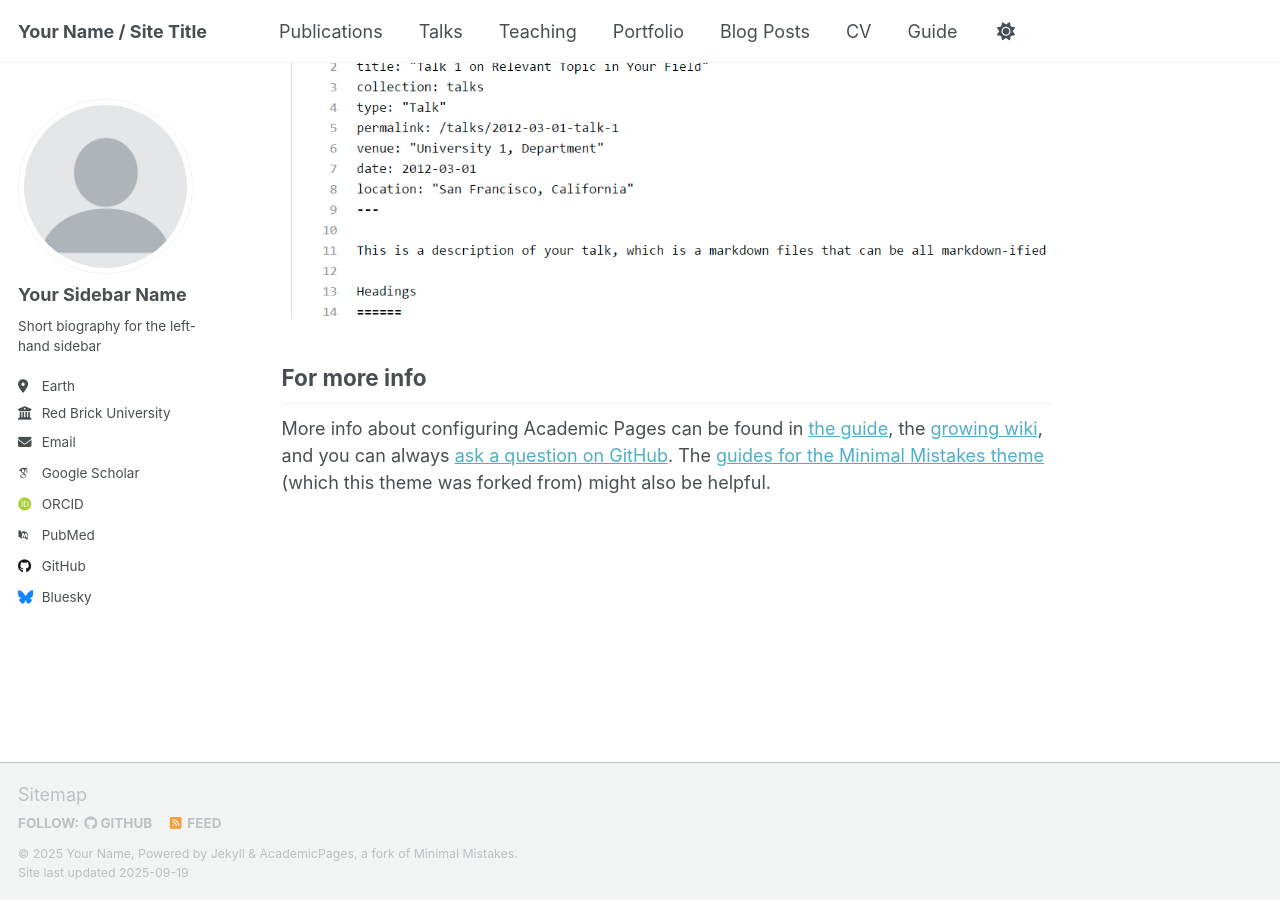
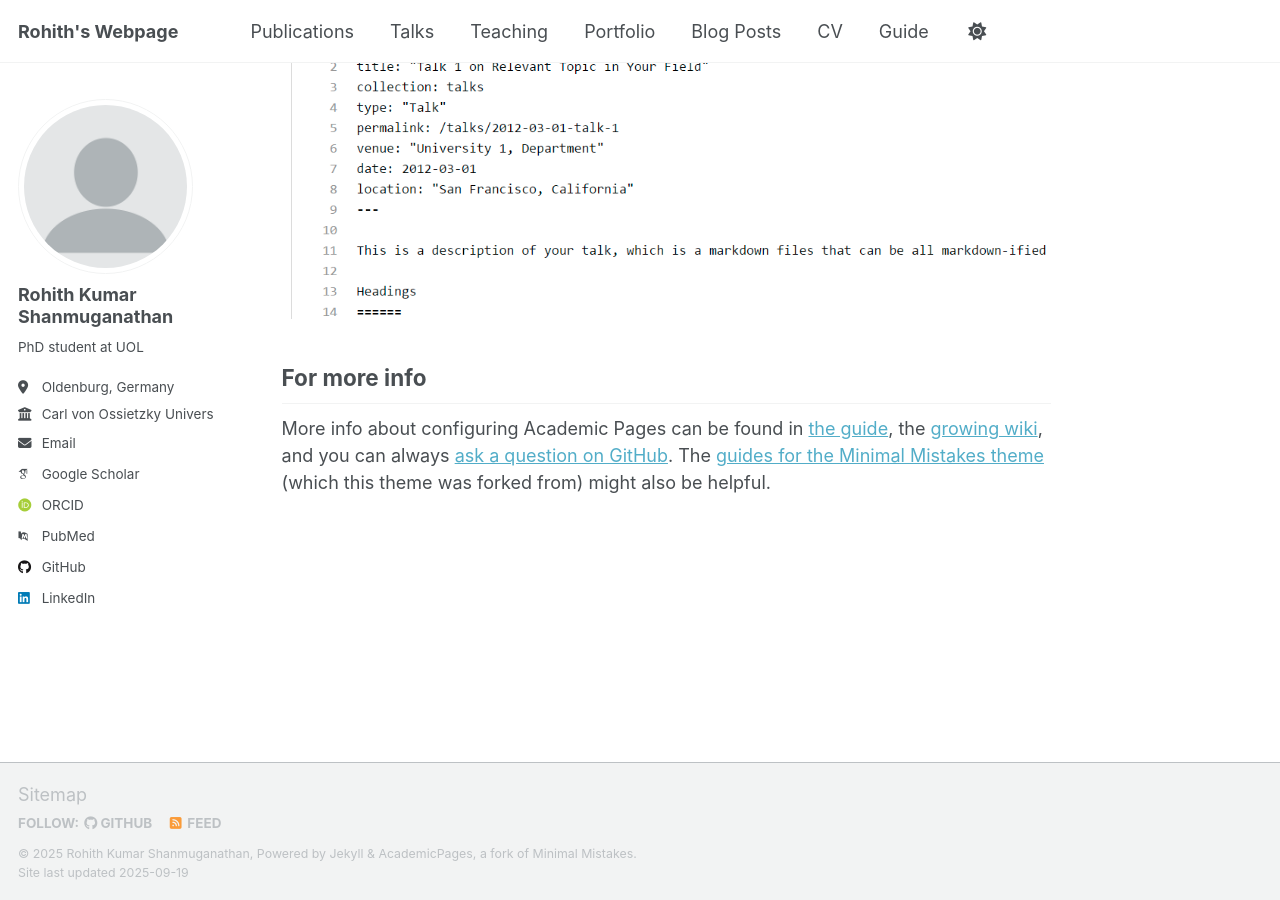
Before and after one commit to rohithsh/rohithsh.github.io, a Jekyll site: the page built from _pages/about.md, in a window 1280 px wide and 900 px high, scrolled down 2880 px. Built offline with Jekyll 4.4.1, drawn with Linux system fonts in a browser that asks for light colours; some web fonts are replaced; a script that is not in the unit is left out.

Commit message:
Update _config.yml

```diff
--- a/_config.yml
+++ b/_config.yml
@@ -9,14 +9,14 @@
 # Basic Site Settings
 locale                   : "en-US"
 site_theme               : "default" # Currently available options are "default", "air"
-title                    : "Your Name / Site Title"
+title                    : "Rohith's Webpage"
 title_separator          : "-"
-name                     : &name "Your Name"
-description              : &description "Your Name's academic portfolio"   # Update this with a general description of your site, this is the default if not overridden by a page
-url                      : https://academicpages.github.io # The base hostname & protocol for your site e.g. "https://[your GitHub username].github.io",
+name                     : &name "Rohith Kumar Shanmuganathan"
+description              : &description "Rohith's Webpage"   # Update this with a general description of your site, this is the default if not overridden by a page
+url                      : https://rohithsh.github.io # The base hostname & protocol for your site e.g. "https://[your GitHub username].github.io",
                                                            # or if you already have some other page hosted on Github then use "https://[your GitHub username].github.io/[Your Repo Name]"
 baseurl                  : "" # the subpath of your site, e.g. "/blog"
-repository               : "academicpages/academicpages.github.io"
+repository               : "rohithsh/rohithsh.github.io"
 
 # Site Author - The following control what appear as part of the author content on the side bar.
 #               If a field is blank the icon and link will not appear, otherwise it will be shown.
@@ -24,13 +24,12 @@
 author:
   # Biographic information
   avatar           : "profile.png"
-  name             : "Your Sidebar Name"
+  name             : "Rohith Kumar Shanmuganathan"
   pronouns         : # example: "she/her"
-  bio              : "Short biography for the left-hand sidebar"
-  location         : "Earth"
-  employer         : "Red Brick University"
-  uri              : # URL
-  email            : "none@example.org"
+  bio              : "PhD student at UOL"
+  location         : "Oldenburg, Germany"
+  employer         : "Carl von Ossietzky University of Oldenburg"
+  email            : "rohith[dot]kumar[dot]shanmuganathan[at]uni-oldenburg.de"
 
   # Academic websites
   academia         : # URL
@@ -45,39 +44,10 @@
   scopus           : # URL
 
   # Repositories and software development
-  bitbucket        : # Username - Update with your username on the site
-  codepen          : # Username
-  dribbble         : # Username
-  github           : "academicpages"
-  kaggle           : # Username
-  stackoverflow    : # User number or user number and name (i.e., use "1" or "1/jeff-atwood")
+  github           : "rohithsh"
 
   # Social media
-  artstation       : # Username
-  bluesky          : "bsky.app" # Replace this with you Bluesky username
-  facebook         : # Username
-  flickr           : # Username
-  foursquare       : # Username
-  goodreads        : # Username
-  google_plus      : # Username
-  keybase          : # Username
-  instagram        : # Username
-  lastfm           : # Username
-  linkedin         : # Username
-  mastodon         : # URL
-  medium           : # URL
-  pinterest        : # Username
-  soundcloud       : # Username
-  steam            : # Username
-  telegram         : # URL
-  tumblr           : # Username
-  twitter          : # Username for X / Twitter
-  vine             : # Username
-  weibo            : # Username
-  wikipedia        : # Username
-  xing             : # Username
-  youtube          : # Username
-  zhihu            : # Username
+  linkedin         : "rohith-kumar-shanmuganathan"
 
 # Publication Category - The following the list of publication categories and their headings
 publication_category:
@@ -131,23 +101,6 @@
 bing_site_verification   :
 alexa_site_verification  :
 yandex_site_verification :
-
-
-# Social Sharing
-twitter:
-  username               : &twitter
-facebook:
-  username               :
-  app_id                 :
-  publisher              :
-og_image                 :  # Social media default site image
-og_description           :  # Social media default site image description
-# For specifying social profiles
-# - https://developers.google.com/structured-data/customize/social-profiles
-social:
-  type                   : # Person or Organization (defaults to Person)
-  name                   : # If the user or organization name differs from the site's name
-  links: # An array of links to social media profiles
 
 
 # Analytics
```
